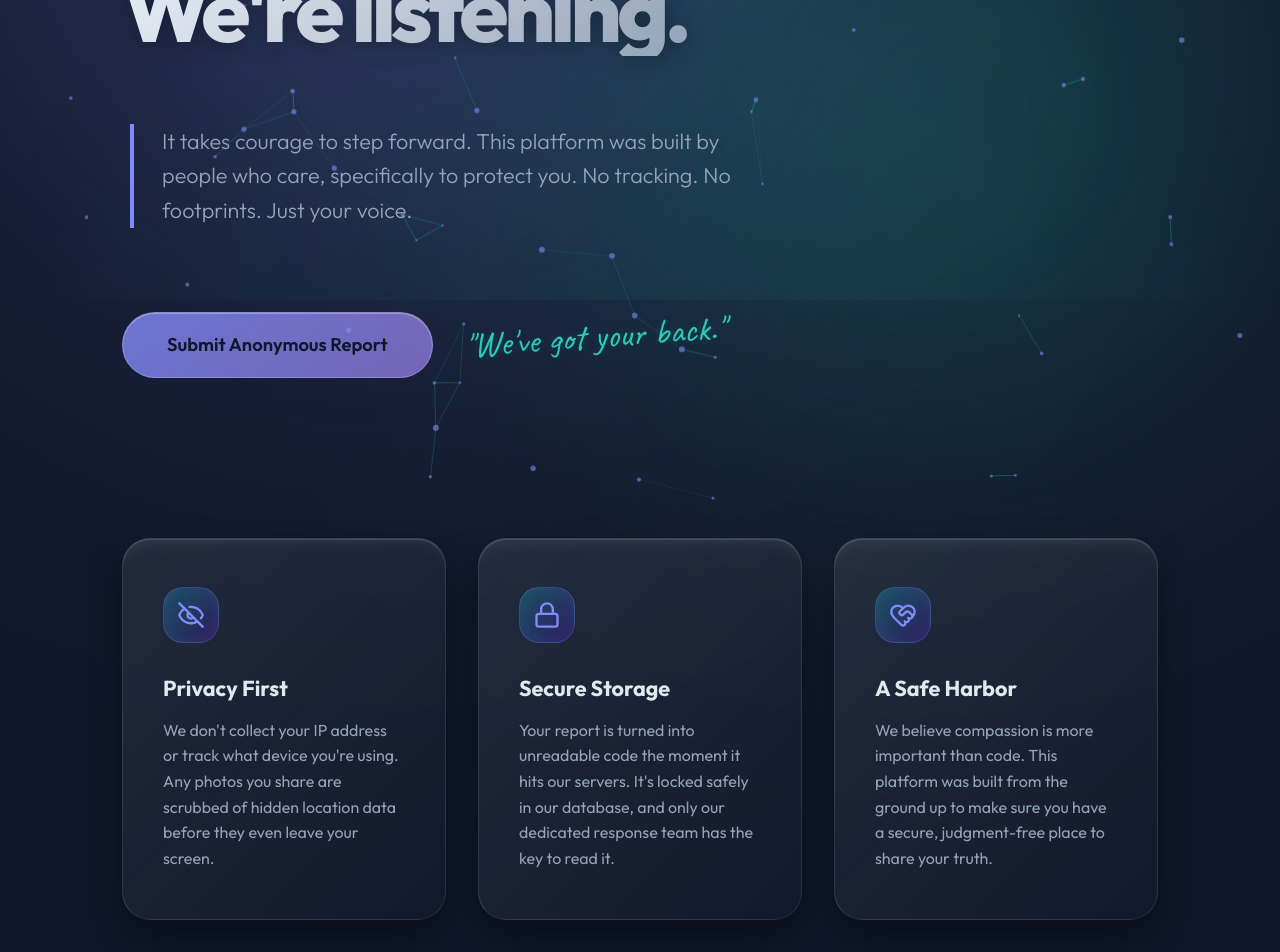
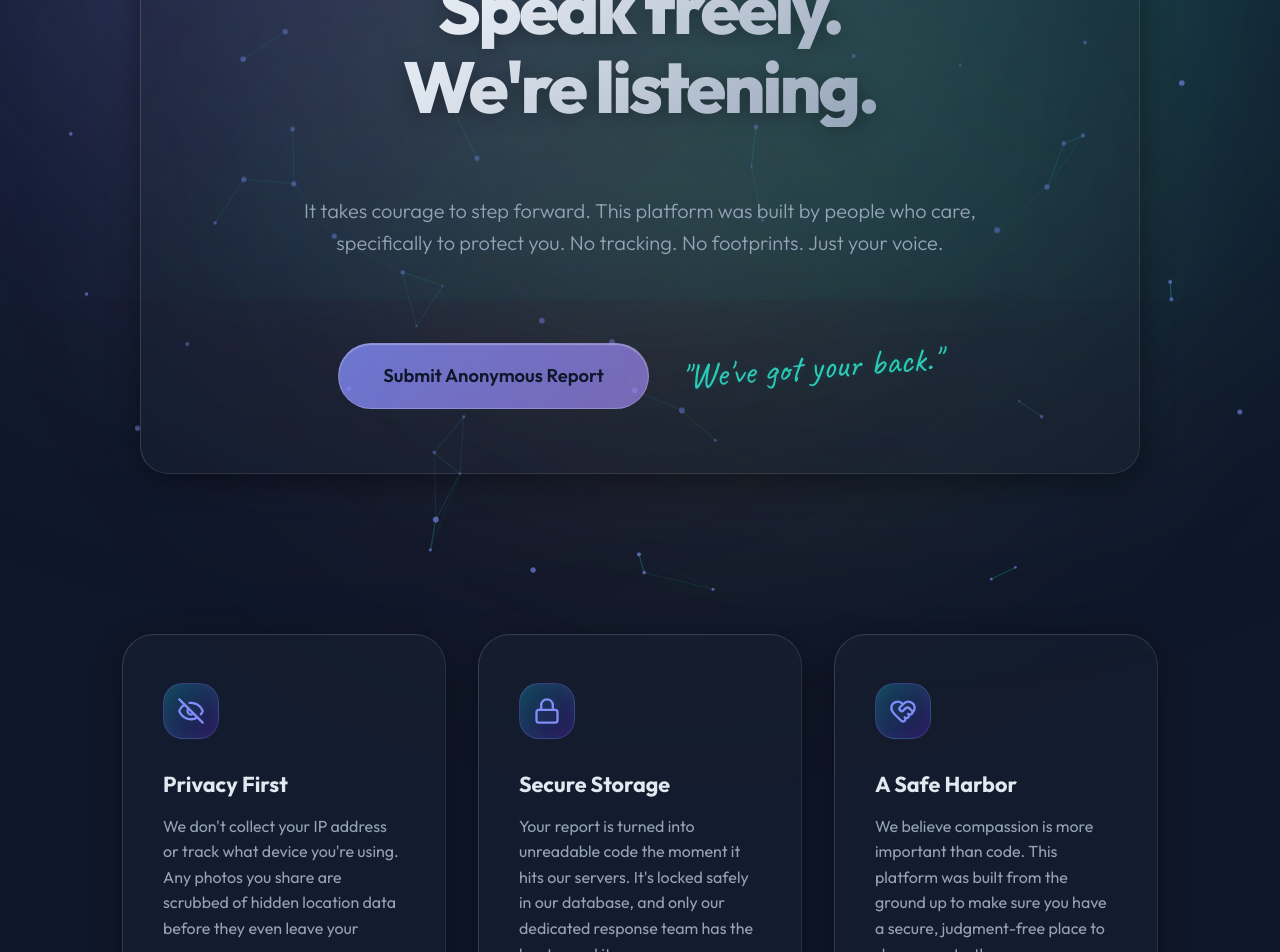
Before and after one commit to mrsreeindian/cyber-report, a Next.js app: page / in a window 1280 px wide. Shown: the part 500-1452 px from the top of the page. Built offline with nearby package versions, Linux system fonts and the light colour scheme.

Commit message:
Redesign UI with true Apple liquid glass and vibrant mesh gradients

```diff
--- a/src/app/globals.css
+++ b/src/app/globals.css
@@ -66,20 +66,46 @@ body::before {
   background: radial-gradient(circle, var(--primary) 0%, transparent 70%);
   top: -20%;
   left: -10%;
+  animation: float-1 25s infinite alternate ease-in-out;
 }
 
 body::after {
   background: radial-gradient(circle, var(--secondary) 0%, transparent 70%);
   bottom: -20%;
   right: -10%;
-  animation-delay: -10s;
+  animation: float-2 20s infinite alternate ease-in-out;
 }
 
-@keyframes float {
-  0% { transform: translate(0, 0) scale(1) rotate(0deg); opacity: 0.3; }
-  33% { transform: translate(8%, 8%) scale(1.15) rotate(8deg); opacity: 0.5; }
-  66% { transform: translate(-5%, 12%) scale(0.9) rotate(-5deg); opacity: 0.4; }
-  100% { transform: translate(0, 0) scale(1) rotate(0deg); opacity: 0.3; }
+.mesh-orb-3 {
+  content: '';
+  position: fixed;
+  width: 60vw;
+  height: 60vw;
+  border-radius: 50%;
+  filter: blur(160px);
+  z-index: -1;
+  background: radial-gradient(circle, var(--accent) 0%, transparent 70%);
+  top: 30%;
+  left: 20%;
+  animation: float-3 30s infinite alternate ease-in-out;
+  opacity: 0.5;
+  pointer-events: none;
+}
+
+@keyframes float-1 {
+  0% { transform: translate(0, 0) scale(1); opacity: 0.5; }
+  50% { transform: translate(10%, 15%) scale(1.2); opacity: 0.7; }
+  100% { transform: translate(-5%, 5%) scale(1); opacity: 0.5; }
+}
+@keyframes float-2 {
+  0% { transform: translate(0, 0) scale(1); opacity: 0.4; }
+  50% { transform: translate(-10%, -15%) scale(1.1); opacity: 0.6; }
+  100% { transform: translate(5%, -5%) scale(0.9); opacity: 0.4; }
+}
+@keyframes float-3 {
+  0% { transform: translate(0, 0) scale(1); opacity: 0.3; }
+  50% { transform: translate(15%, -10%) scale(1.3); opacity: 0.6; }
+  100% { transform: translate(-10%, 15%) scale(1); opacity: 0.3; }
 }
 
 @keyframes shimmer {
@@ -369,18 +395,13 @@ a {
 
 .feature-card {
   padding: 2.5rem;
-  background: linear-gradient(135deg, rgba(255, 255, 255, 0.3) 0%, rgba(255, 255, 255, 0.05) 100%);
-  backdrop-filter: blur(16px) saturate(160%);
-  -webkit-backdrop-filter: blur(16px) saturate(160%);
-  border: 1px solid rgba(255, 255, 255, 0.4);
-  border-top: 1px solid rgba(255, 255, 255, 0.6);
-  border-left: 1px solid rgba(255, 255, 255, 0.5);
-  box-shadow:
-    0 16px 32px rgba(0, 0, 0, 0.05),
-    inset 0 1px 1px rgba(255, 255, 255, 0.9),
-    inset 0 -1px 2px rgba(255, 255, 255, 0.4),
-    inset 0 20px 20px -20px rgba(255, 255, 255, 0.8);
-  border-radius: 28px;
+  background: var(--surface);
+  backdrop-filter: blur(40px) saturate(200%);
+  -webkit-backdrop-filter: blur(40px) saturate(200%);
+  border: 1px solid var(--glass-border);
+  border-top: 1px solid var(--glass-highlight);
+  border-left: 1px solid var(--glass-highlight);
+  border-radius: 32px;
   transition: all 0.6s cubic-bezier(0.16, 1, 0.3, 1);
   position: relative;
   overflow: hidden;
@@ -390,16 +411,6 @@ a {
   text-align: center;
   box-shadow: var(--glass-shadow);
   transform-style: preserve-3d;
-}
-
-.feature-card::after {
-  content: '';
-  position: absolute;
-  top: 0; left: 0; right: 0; bottom: 0;
-  background: linear-gradient(90deg, transparent, rgba(255,255,255,0.5), transparent);
-  transform: translateX(-150%) skewX(-45deg);
-  z-index: 1;
-  pointer-events: none;
 }
 
 .feature-card::before {
@@ -415,16 +426,11 @@ a {
   transform: translateY(-15px) scale(1.03) perspective(1000px) rotateX(2deg);
   border-color: rgba(79, 70, 229, 0.5);
   box-shadow: 0 30px 60px rgba(0, 0, 0, 0.12), 0 0 50px rgba(79, 70, 229, 0.2);
-  backdrop-filter: blur(50px) saturate(200%);
   z-index: 10;
 }
 
 .feature-card:hover::before {
   opacity: 1;
-}
-
-.feature-card:hover::after {
-  animation: shimmer 1.2s ease-in-out;
 }
 
 .feature-icon {
@@ -652,8 +658,8 @@ html.dark {
   --shadow-glow-secondary: 0 0 15px rgba(45, 212, 191, 0.15);
 }
 
-html.dark body::before, html.dark body::after {
-  opacity: 0.1; /* Reduced background orb intensity */
+html.dark body::before, html.dark body::after, html.dark .mesh-orb-3 {
+  opacity: 0.7; /* Full vibrant mesh background in dark mode */
 }
 
 html.dark .header {
@@ -721,29 +727,17 @@ html.dark .form-input:focus, html.dark .form-textarea:focus, html.dark .form-sel
 }
 
 html.dark .feature-card {
-  background: linear-gradient(135deg, rgba(255, 255, 255, 0.08) 0%, rgba(255, 255, 255, 0.01) 100%);
-  border: 1px solid rgba(255, 255, 255, 0.08);
-  border-top: 1px solid rgba(255, 255, 255, 0.15);
-  border-left: 1px solid rgba(255, 255, 255, 0.12);
-  box-shadow:
-    0 16px 32px rgba(0, 0, 0, 0.4),
-    inset 0 1px 1px rgba(255, 255, 255, 0.15),
-    inset 0 -1px 2px rgba(255, 255, 255, 0.02),
-    inset 0 20px 20px -20px rgba(255, 255, 255, 0.1);
-}
-
-html.dark .feature-card::after {
-  background: linear-gradient(90deg, transparent, rgba(255,255,255,0.08), transparent);
+  background: var(--surface);
+  border: 1px solid var(--glass-border);
+  border-top: 1px solid var(--glass-highlight);
+  border-left: 1px solid var(--glass-highlight);
+  box-shadow: var(--glass-shadow);
 }
 
 html.dark .feature-card:hover {
   border-color: rgba(129, 140, 248, 0.4);
   border-top-color: rgba(129, 140, 248, 0.6);
-  box-shadow:
-    0 20px 40px rgba(0, 0, 0, 0.5),
-    var(--shadow-glow-primary),
-    inset 0 1px 1px rgba(255, 255, 255, 0.2),
-    inset 0 20px 20px -20px rgba(255, 255, 255, 0.15);
+  box-shadow: 0 20px 40px rgba(0, 0, 0, 0.5), var(--shadow-glow-primary);
 }
 
 html.dark .feature-icon {
--- a/src/app/layout.tsx
+++ b/src/app/layout.tsx
@@ -22,6 +22,7 @@ export default function RootLayout({
   return (
     <html lang="en" className="dark">
       <body>
+        <div className="mesh-orb-3"></div>
         <div className="app-container">
           <header className="header" style={{ display: 'flex', justifyContent: 'space-between', padding: '1.5rem 3rem' }}>
             <a href="/" className="logo" style={{ position: 'relative', left: '0', transform: 'none', display: 'flex', alignItems: 'center', gap: '0.75rem' }}>
--- a/src/app/page.tsx
+++ b/src/app/page.tsx
@@ -7,23 +7,23 @@ export default function Home() {
     <>
       <div style={{ position: 'relative', width: '100%', padding: '6rem 0 8rem 0', display: 'flex', justifyContent: 'center' }}>
         <NetworkCanvas />
-        <div className="hero-section animate-fade-in" style={{ position: 'relative', zIndex: 1, maxWidth: '1100px', width: '100%', display: 'flex', flexDirection: 'column', alignItems: 'flex-start', textAlign: 'left', padding: '0 2rem' }}>
+        <div className="hero-section animate-fade-in glass-panel" style={{ position: 'relative', zIndex: 1, maxWidth: '1000px', width: '100%', display: 'flex', flexDirection: 'column', alignItems: 'center', textAlign: 'center', padding: '4rem 3rem', marginTop: '2rem' }}>
 
-          <div className="hero-badge delay-100 animate-fade-in" style={{ opacity: 0, alignSelf: 'flex-start', marginBottom: '2rem', letterSpacing: '0.15em', fontSize: '0.8rem', padding: '0.6rem 1.5rem' }}>
+          <div className="hero-badge delay-100 animate-fade-in" style={{ opacity: 0, marginBottom: '2rem', letterSpacing: '0.15em', fontSize: '0.8rem', padding: '0.6rem 1.5rem' }}>
             A Safe Space for Your Truth
           </div>
 
-          <h1 className="hero-title delay-200 animate-fade-in" style={{ opacity: 0, fontSize: '5.5rem', lineHeight: '1.05', letterSpacing: '-0.05em', maxWidth: '800px' }}>
+          <h1 className="hero-title delay-200 animate-fade-in" style={{ opacity: 0, fontSize: '4.5rem', lineHeight: '1.1', letterSpacing: '-0.04em', maxWidth: '800px' }}>
             Speak freely.<br/>We're listening.
           </h1>
 
-          <div className="delay-300 animate-fade-in" style={{ opacity: 0, marginTop: '2.5rem', display: 'flex', gap: '2rem', alignItems: 'center', borderLeft: '4px solid var(--primary)', paddingLeft: '1.75rem', marginLeft: '0.5rem' }}>
-            <p className="hero-subtitle" style={{ margin: 0, fontSize: '1.35rem', maxWidth: '600px', textAlign: 'left', lineHeight: '1.6', color: 'var(--text-secondary)' }}>
+          <div className="delay-300 animate-fade-in" style={{ opacity: 0, marginTop: '2.5rem', display: 'flex', justifyContent: 'center' }}>
+            <p className="hero-subtitle" style={{ margin: 0, fontSize: '1.25rem', maxWidth: '700px', textAlign: 'center', lineHeight: '1.6', color: 'var(--text-secondary)' }}>
               It takes courage to step forward. This platform was built by people who care, specifically to protect you. No tracking. No footprints. Just your voice.
             </p>
           </div>
 
-          <div className="delay-400 animate-fade-in" style={{ opacity: 0, marginTop: '3.5rem', display: 'flex', gap: '2rem', alignItems: 'center', flexWrap: 'wrap' }}>
+          <div className="delay-400 animate-fade-in" style={{ opacity: 0, marginTop: '3.5rem', display: 'flex', gap: '2rem', alignItems: 'center', flexWrap: 'wrap', justifyContent: 'center' }}>
             <Link href="/report" className="btn btn-primary" style={{ padding: '1.1rem 2.75rem', fontSize: '1.15rem' }}>
               Submit Anonymous Report
             </Link>
```
